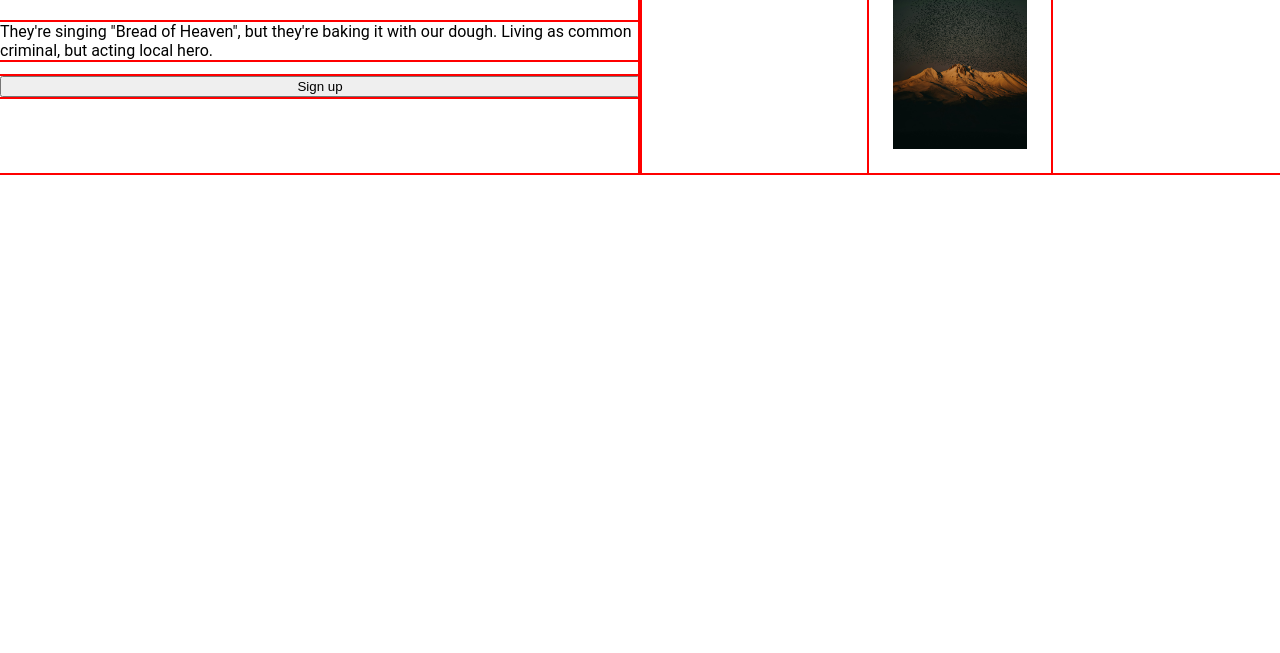
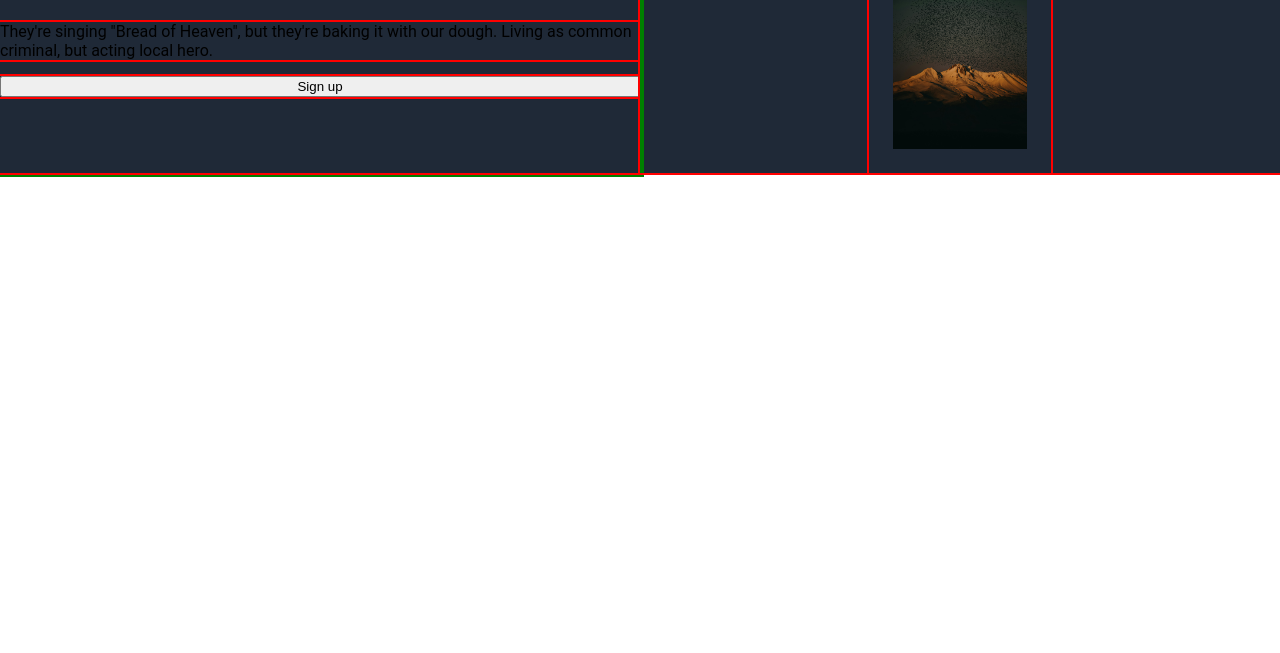
Before and after one commit to BamideleAdewuyi/Landing-Page, a plain HTML site: page index.html in a window 1280 px wide. Shown: the part 147-800 px from the top of the page. Drawn offline with Linux system fonts and the light colour scheme.

Commit message:
Added dark background colour to section-one in style.css

```diff
--- a/style.css
+++ b/style.css
@@ -41,12 +41,15 @@ a {
 .section-one {
     display: flex;
     justify-content: space-between;
+    background-color: #1f2937;
 }
 
 .hero {
     display: flex;
     flex-direction: column;
     width: 50%;
+    outline: 4px solid green;
+    /* align-items: center; */
 }
 
 .first-image {
```
